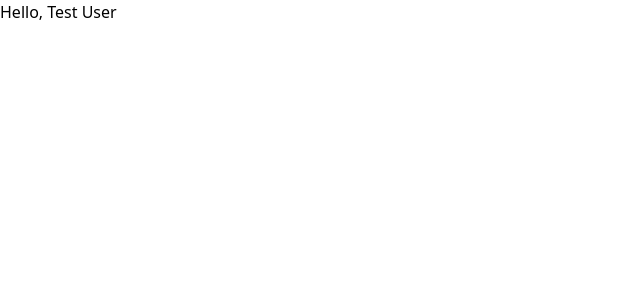
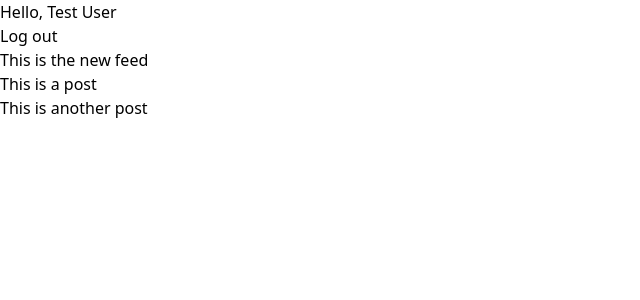
Before and after one commit to minhlong149/social-media-client, a React (Vite) app: page / in a window 1280 px wide. Both pictures are taken after a click on the button "Login". Shown: the top 300 px of the page, without its empty margins (0-640 px from the left). Built offline with nearby package versions, Linux system fonts and the light colour scheme.

Commit message:
Setup posts feed on homepage

```diff
--- a/src/App.jsx
+++ b/src/App.jsx
@@ -24,14 +24,13 @@ function App() {
     }
   }, []);
 
+  const logout = () => {
+    LoginServices.removeUserFromLocalStorage();
+    setUser(null);
+  };
+
   return (
-    <>
-      {user !== null ? (
-        <Home user={user} updateUser={updateUser} />
-      ) : (
-        <Login updateUser={updateUser} />
-      )}
-    </>
+    <>{user !== null ? <Home user={user} logout={logout} /> : <Login updateUser={updateUser} />}</>
   );
 }
 
--- a/src/components/Home.jsx
+++ b/src/components/Home.jsx
@@ -1,11 +1,21 @@
 import React from 'react';
+import { Route, Routes } from 'react-router-dom';
+
+import Posts from './Posts/Posts.jsx';
 
 // The Home function defines the home page for the social media app.
 
-function Home({ user }) {
+function Home({ user, logout }) {
   return (
     <>
-      <h1>Hello, {user.firstName}</h1>
+      <h1 className='text-2xl font-bold'>Hello, {user.firstName}</h1>
+      <button className='bg-sky-500 rounded text-white px-2 py-1' onClick={logout}>
+        Log out
+      </button>
+
+      <Routes>
+        <Route path='/' element={<Posts user={user} />} />
+      </Routes>
     </>
   );
 }
--- /dev/null
+++ b/src/components/Posts/Post.jsx
@@ -0,0 +1,12 @@
+import React from 'react';
+
+
+function Post({ post }) {
+  return (
+    <section>
+      <p>{post.caption}</p>
+    </section>
+  )
+}
+
+export default Post;
--- /dev/null
+++ b/src/components/Posts/Posts.jsx
@@ -0,0 +1,18 @@
+import React from 'react';
+
+import postService from '../../services/posts.js';
+import Post from './Post.jsx';
+
+function Posts({ user }) {
+  const posts = postService.getPostsForUser(user);
+  return (
+    <main>
+      <h2 className='text-xl font-bold'>This is the new feed</h2>
+      {posts.map((post) => (
+        <Post key={post.id} post={post} />
+      ))}
+    </main>
+  );
+}
+
+export default Posts;
--- /dev/null
+++ b/src/services/posts.js
@@ -0,0 +1,18 @@
+class PostService {
+  getPostsForUser(user) {
+    const posts = [
+      {
+        id: 1,
+        caption: 'This is a post',
+      },
+      {
+        id: 2,
+        caption: 'This is another post',
+      },
+    ];
+
+    return posts;
+  }
+}
+
+export default new PostService();
```
Also changed, not shown: src/main.jsx (+7 -5 lines).
